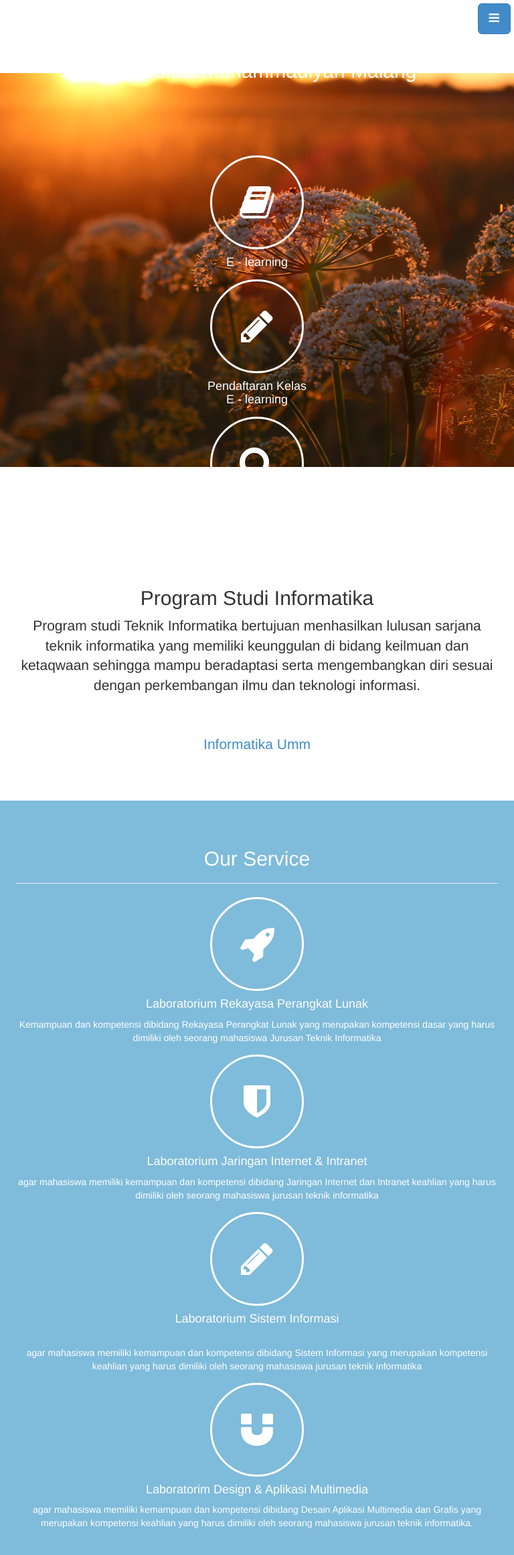
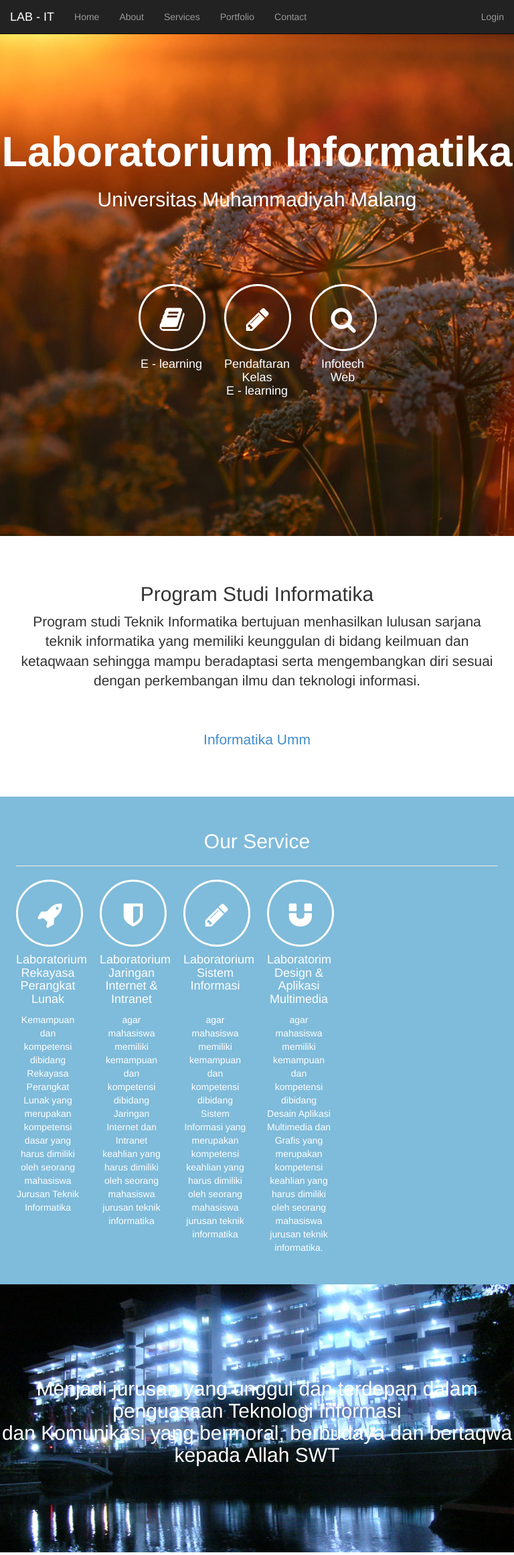
Before and after one commit to toriqsetiawan/sislab, a CodeIgniter app: page /sislab/ in a window 768 px wide. Shown: the top 2321 px of the page at 67% size. Run offline with CodeIgniter, Linux system fonts and the light colour scheme.

Commit message:
beta 1.0.2

```diff
--- a/application/config/routes.php
+++ b/application/config/routes.php
@@ -50,7 +50,7 @@
 // route add lesson
 $route['add_lesson/([1-7]+)'] = "add_lesson";
 // route edit lesson
-$route['edit_lesson/([1-7]+)'] = "edit_lesson";
+$route['edit_lesson/(:num)'] = "edit_lesson";
 // route delete lesson
 $route['delete_lesson/(:num)'] = "delete_lesson";
 // route add jadwal
--- a/application/views/fe/fe-body.php
+++ b/application/views/fe/fe-body.php
@@ -135,20 +135,6 @@
     </div>
     <!-- /Portfolio -->
 
-    <!-- Call to Action -->
-    <div class="call-to-action">
-      <div class="container">
-        <div class="row">
-          <div class="col-md-6 col-md-offset-3 text-center">
-            <h3>The buttons below are impossible to resist.</h3>
-            <a href="#" class="btn btn-lg btn-default">Click Me!</a>
-            <a href="#" class="btn btn-lg btn-primary">Look at Me!</a>
-          </div>
-        </div>
-      </div>
-    </div>
-    <!-- /Call to Action -->
-
     <!-- Contact -->
     <div id="contact">
       <h1><center>Contact Us</center></h1>
--- a/application/views/fe/fe-header.php
+++ b/application/views/fe/fe-header.php
@@ -37,27 +37,42 @@
 
   <body>
 
-    <!-- Side Menu -->
-    <div class="list-menu">
-        <?php if ($status == "Login") { ?>
-        <a href="#loginPopup" class="btn btn-link login-a"><?php echo $status; ?></a>
-        <?php } else { ?>
-        <a href="<?php echo base_url(); ?>login_user/logout" class="btn btn-link login-a"><?php echo $status; ?></a>
-        <a href="#" id="myprofile" class="btn btn-link login-a"><?php echo $name; ?></a>
-        <a href="#" id="myschedule" class="btn btn-link login-a">Schedule</a>
-        <?php } ?>
+    <nav class="navbar navbar-default navbar-inverse navbar-fixed-top" role="navigation">
+        <div class="navbar-header">
+             <button type="button" class="navbar-toggle" data-toggle="collapse" data-target="#bs-example-navbar-collapse-1">
+                <span class="sr-only">Toggle navigation</span>
+                <span class="icon-bar"></span>
+                <span class="icon-bar"></span>
+                <span class="icon-bar"></span>
+            </button>
+            <a class="navbar-brand" href="<?php echo base_url(); ?>">LAB - IT</a>
         </div>
 
-    <a id="menu-toggle" href="#" class="btn btn-primary btn-lg toggle"><i class="fa fa-bars"></i></a>
-    <div id="sidebar-wrapper">
-      <ul class="sidebar-nav">
-        <a id="menu-close" href="#" class="btn btn-default btn-lg pull-right toggle"><i class="fa fa-times"></i></a>
-        <li class="sidebar-brand"><a href="#">LAB - IT</a></li>
+        <div class="collapse navbar-collapse" id="bs-example-navbar-collapse-1">
+            <ul class="nav navbar-nav">
                 <li><a href="#top">Home</a></li>
                 <li><a href="#about">About</a></li>
                 <li><a href="#services">Services</a></li>
                 <li><a href="#portfolio">Portfolio</a></li>
                 <li><a href="#contact">Contact</a></li>
             </ul>
+            <ul class="nav navbar-nav navbar-right">
+                <?php if ($status == "Login") { ?>
+                    <li>
+                        <a href="#loginPopup" id="myLogin"><?php echo $status; ?></a>
+                    </li>
+                <?php } else { ?>
+                    <li>
+                        <a href="<?php echo base_url(); ?>login_user/logout" id="myLogout"><?php echo $status; ?></a>
+                    </li>
+                    <li>
+                        <a href="#" id="myprofile"><?php echo $name; ?></a>
+                    </li>
+                    <li>
+                        <a href="#" id="myschedule">Schedule</a>
+                    </li>
+                <?php } ?>
+            </ul>
         </div>
-    <!-- /Side Menu -->
+
+    </nav>
--- a/assets/css/stylish-portfolio.css
+++ b/assets/css/stylish-portfolio.css
@@ -353,7 +353,7 @@
 }
 /* Responsive */
 
-@media (max-width: 768px) {
+@media (max-width: 767px) {
 
   .header {
 	background: url(../image/fe/bg.jpg) no-repeat center ;
@@ -368,3 +368,27 @@
   }
 
 }
+
+@media (min-width: 768px) and (max-width: 991px) {
+  .col-md-2 {
+    width: 16.666666666666664%;
+    float: left;
+  }
+
+  .col-md-offset-3 {
+    margin-left: 25%;
+  }
+
+  .services {
+    background: #7fbbda;
+    padding: 30px 0;
+    color: #ffffff;
+  }
+
+  i.service-icon {
+    font-size: 40px;
+    width: 100px;
+    height: 100px;
+    line-height: 100px;
+  }
+}
--- a/assets/js/login.js
+++ b/assets/js/login.js
@@ -7,7 +7,7 @@
 
 		$('#sequence').css('height', winY);
 
-		$('.login-a').click(function(){
+		$('#myLogin').click(function(){
 			var href = $(this).attr('href'),
 			popUp = $('.login-popup' + $(this).attr('href'))
 			popUp.fadeIn(300);
```
Lines whose indentation alone changed are shown as unchanged.
